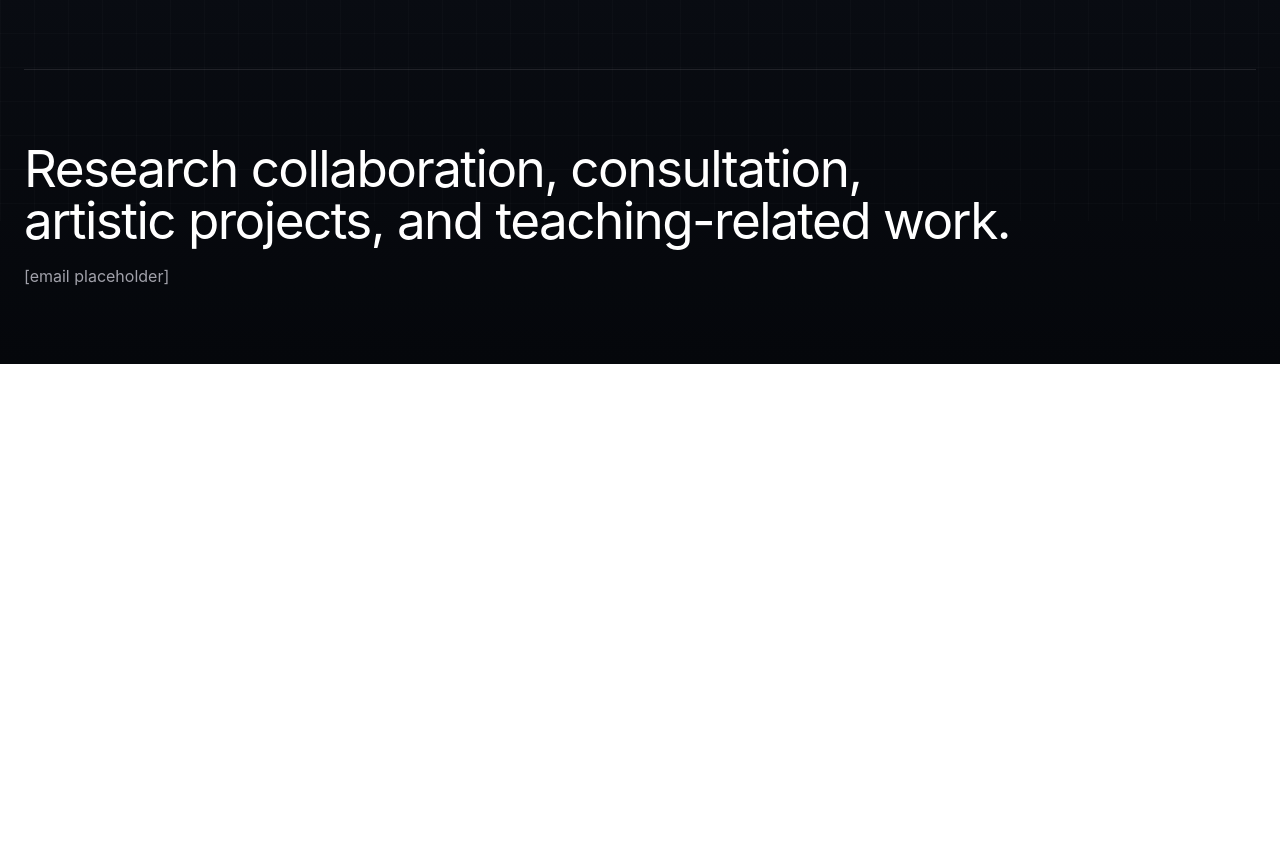
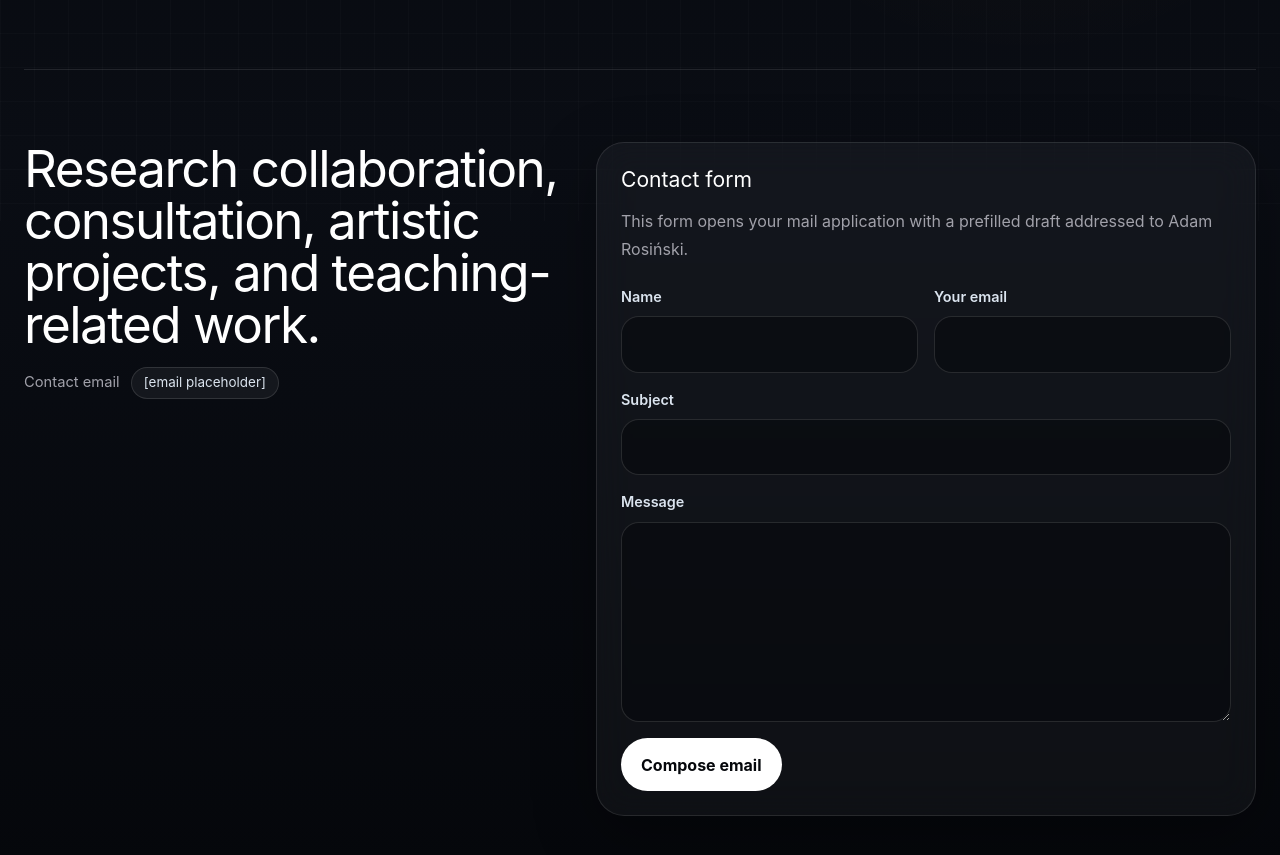
Before and after one commit to grzegorz-samson/adam-rosinski, an Astro site: page /contact in a window 1280 px wide. Shown: the part 579-1434 px from the top of the page. Before the commit the page ends 943 px from the top, so only its background shows below. Built offline with nearby package versions, Linux system fonts and the light colour scheme; Astro itself is replaced by a stand-in of ours.

Commit message:
Add contact form and UI screenshots

```diff
--- a/src/components/AlternativeContact.astro
+++ b/src/components/AlternativeContact.astro
@@ -1,14 +1,31 @@
 ---
+import ContactMailForm from "./ContactMailForm.astro";
+import { site } from "../data/site";
+
+interface Props {
+  showForm?: boolean;
+}
+
+const { showForm = false } = Astro.props as Props;
+const [localPart = "", host = ""] = site.email.split("@");
+const hostParts = host.split(".");
+const tld = hostParts.pop() ?? "";
+const domain = hostParts.join(".");
+const toCodes = (value: string) => Array.from(value).map((char) => char.charCodeAt(0)).join("-");
 ---
 
-<footer id="contact-alt" class="alt-footer">
-  <div class="alt-grid">
-    <div>
+<section id="contact-alt" class="alt-footer">
+  <div class="alt-grid" data-has-form={showForm ? "true" : "false"}>
+    <div class="alt-copy-block">
       <h2>Research collaboration, consultation, artistic projects, and teaching-related work.</h2>
-      <p class="alt-copy">[email placeholder]</p>
+      <div class="alt-email-line">
+        <span class="alt-email-label">Contact email</span>
+        <span class="alt-email-placeholder">[email placeholder]</span>
+      </div>
     </div>
+    {showForm && <ContactMailForm emailCodes={{ local: toCodes(localPart), domain: toCodes(domain), tld: toCodes(tld) }} />}
   </div>
-</footer>
+</section>
 
 <style>
   .alt-footer {
@@ -17,10 +34,14 @@
   }
 
   .alt-grid {
-    display: flex;
-    justify-content: space-between;
+    display: grid;
+    grid-template-columns: minmax(0, 1fr);
     gap: 2rem;
-    align-items: end;
+    align-items: start;
+  }
+
+  .alt-grid[data-has-form="true"] {
+    grid-template-columns: minmax(0, 0.9fr) minmax(320px, 1.1fr);
   }
 
   h2 {
@@ -37,7 +58,42 @@
     line-height: 1.85;
   }
 
-  .alt-copy {
-    max-width: 42rem;
+  .alt-copy-block {
+    display: grid;
+    gap: 1rem;
+    align-content: start;
+  }
+
+  .alt-email-line {
+    display: inline-flex;
+    align-items: center;
+    gap: 0.7rem;
+    flex-wrap: wrap;
+    color: #a1a1aa;
+  }
+
+  .alt-email-label {
+    font-size: 0.92rem;
+    line-height: 1.4;
+  }
+
+  .alt-email-placeholder {
+    display: inline-flex;
+    align-items: center;
+    min-height: 2rem;
+    padding: 0.32rem 0.75rem;
+    border: 1px solid rgba(255, 255, 255, 0.12);
+    border-radius: 999px;
+    background: rgba(255, 255, 255, 0.05);
+    color: #dbe4ef;
+    font-size: 0.84rem;
+    line-height: 1;
+  }
+
+  @media (max-width: 960px) {
+    .alt-grid,
+    .alt-grid[data-has-form="true"] {
+      grid-template-columns: 1fr;
+    }
   }
 </style>
--- /dev/null
+++ b/src/components/ContactMailForm.astro
@@ -0,0 +1,188 @@
+---
+interface Props {
+  emailCodes: {
+    local: string;
+    domain: string;
+    tld: string;
+  };
+}
+
+const { emailCodes } = Astro.props as Props;
+---
+
+<section class="contact-form-panel">
+  <div class="contact-form-panel__intro">
+    <h3>Contact form</h3>
+    <p>
+      This form opens your mail application with a prefilled draft addressed to Adam Rosiński.
+    </p>
+  </div>
+
+  <form class="contact-form" data-contact-form data-local-codes={emailCodes.local} data-domain-codes={emailCodes.domain} data-tld-codes={emailCodes.tld}>
+    <div class="contact-form__grid">
+      <label>
+        <span>Name</span>
+        <input type="text" name="name" maxlength="120" required />
+      </label>
+
+      <label>
+        <span>Your email</span>
+        <input type="email" name="replyTo" maxlength="180" required />
+      </label>
+    </div>
+
+    <label>
+      <span>Subject</span>
+      <input type="text" name="subject" maxlength="180" required />
+    </label>
+
+    <label>
+      <span>Message</span>
+      <textarea name="message" rows="7" maxlength="4000" required></textarea>
+    </label>
+
+    <div class="contact-form__actions">
+      <button type="submit" class="contact-form__submit">Compose email</button>
+    </div>
+  </form>
+</section>
+
+<script type="module">
+  const decodeCodes = (encoded) =>
+    encoded
+      .split("-")
+      .map((value) => Number.parseInt(value, 10))
+      .filter((value) => Number.isFinite(value))
+      .map((value) => String.fromCharCode(value))
+      .join("");
+
+  const forms = document.querySelectorAll("[data-contact-form]");
+
+  for (const form of forms) {
+    if (!(form instanceof HTMLFormElement) || form.dataset.bound === "true") continue;
+    form.dataset.bound = "true";
+
+    form.addEventListener("submit", (event) => {
+      event.preventDefault();
+
+      if (!form.reportValidity()) return;
+
+      const local = decodeCodes(form.dataset.localCodes ?? "");
+      const domain = decodeCodes(form.dataset.domainCodes ?? "");
+      const tld = decodeCodes(form.dataset.tldCodes ?? "");
+      const to = `${local}@${domain}.${tld}`;
+
+      const formData = new FormData(form);
+      const name = String(formData.get("name") ?? "").trim();
+      const replyTo = String(formData.get("replyTo") ?? "").trim();
+      const subject = String(formData.get("subject") ?? "").trim();
+      const message = String(formData.get("message") ?? "").trim();
+
+      const body = [
+        `Name: ${name}`,
+        `Email: ${replyTo}`,
+        "",
+        message,
+      ].join("\n");
+
+      const mailtoUrl = `mailto:${encodeURIComponent(to)}?subject=${encodeURIComponent(subject)}&body=${encodeURIComponent(body)}`;
+      window.location.href = mailtoUrl;
+    });
+  }
+</script>
+
+<style>
+  .contact-form-panel {
+    border: 1px solid rgba(255, 255, 255, 0.1);
+    border-radius: 28px;
+    background: rgba(255, 255, 255, 0.04);
+    padding: 1.5rem;
+    backdrop-filter: blur(18px);
+    box-shadow: 0 18px 60px rgba(0, 0, 0, 0.34);
+  }
+
+  .contact-form-panel__intro h3 {
+    color: #fff;
+    font-size: 1.32rem;
+    line-height: 1.25;
+  }
+
+  .contact-form-panel__intro p {
+    margin-top: 0.9rem;
+    color: #a1a1aa;
+    line-height: 1.75;
+  }
+
+  .contact-form {
+    display: grid;
+    gap: 1rem;
+    margin-top: 1.4rem;
+  }
+
+  .contact-form__grid {
+    display: grid;
+    grid-template-columns: repeat(2, minmax(0, 1fr));
+    gap: 1rem;
+  }
+
+  .contact-form label {
+    display: grid;
+    gap: 0.55rem;
+  }
+
+  .contact-form label span {
+    color: #dbe4ef;
+    font-size: 0.9rem;
+    font-weight: 600;
+  }
+
+  .contact-form input,
+  .contact-form textarea {
+    width: 100%;
+    border: 1px solid rgba(255, 255, 255, 0.12);
+    border-radius: 18px;
+    background: rgba(5, 7, 11, 0.5);
+    padding: 0.95rem 1rem;
+    color: #fff;
+    outline: none;
+    transition: border-color 180ms ease, background 180ms ease, box-shadow 180ms ease;
+  }
+
+  .contact-form input:focus-visible,
+  .contact-form textarea:focus-visible {
+    border-color: rgba(86, 216, 255, 0.52);
+    box-shadow: 0 0 0 3px rgba(86, 216, 255, 0.12);
+  }
+
+  .contact-form textarea {
+    resize: vertical;
+    min-height: 11rem;
+  }
+
+  .contact-form__actions {
+    display: flex;
+    justify-content: flex-start;
+  }
+
+  .contact-form__submit {
+    appearance: none;
+    border: 0;
+    border-radius: 999px;
+    background: #fff;
+    color: #05070b;
+    padding: 0.9rem 1.25rem;
+    font-weight: 700;
+    cursor: pointer;
+    transition: transform 180ms ease, opacity 180ms ease;
+  }
+
+  .contact-form__submit:hover {
+    transform: translateY(-1px);
+  }
+
+  @media (max-width: 720px) {
+    .contact-form__grid {
+      grid-template-columns: 1fr;
+    }
+  }
+</style>
--- /dev/null
+++ b/src/components/ObfuscatedEmailImage.astro
@@ -0,0 +1,141 @@
+---
+interface Props {
+  lang?: "en" | "pl";
+  localPart: string;
+  domain: string;
+  tld: string;
+  buttonLabel?: string;
+  imageAlt?: string;
+}
+
+const {
+  lang = "en",
+  localPart,
+  domain,
+  tld,
+  buttonLabel = lang === "pl" ? "Pokaż e-mail" : "Show email",
+  imageAlt = lang === "pl" ? "Adres e-mail kontaktowy" : "Contact email address",
+} = Astro.props as Props;
+
+const toCodes = (value: string) => Array.from(value).map((char) => char.charCodeAt(0)).join("-");
+---
+
+<span
+  class="obf-email"
+  data-obf-email
+  data-local-codes={toCodes(localPart)}
+  data-domain-codes={toCodes(domain)}
+  data-tld-codes={toCodes(tld)}
+>
+  <button type="button" class="obf-email__button" data-obf-trigger>{buttonLabel}</button>
+  <span class="obf-email__image-wrap" data-obf-wrap hidden>
+    <img data-obf-image alt={imageAlt} loading="lazy" decoding="async" />
+  </span>
+</span>
+
+<script type="module">
+  const decodeCodes = (encoded) =>
+    encoded
+      .split("-")
+      .map((value) => Number.parseInt(value, 10))
+      .filter((value) => Number.isFinite(value))
+      .map((value) => String.fromCharCode(value))
+      .join("");
+
+  const roots = document.querySelectorAll("[data-obf-email]");
+
+  for (const root of roots) {
+    if (root.getAttribute("data-obf-init") === "1") continue;
+    root.setAttribute("data-obf-init", "1");
+
+    const trigger = root.querySelector("[data-obf-trigger]");
+    const wrap = root.querySelector("[data-obf-wrap]");
+    const image = root.querySelector("[data-obf-image]");
+
+    if (!(trigger instanceof HTMLButtonElement) || !(wrap instanceof HTMLElement) || !(image instanceof HTMLImageElement)) {
+      continue;
+    }
+
+    trigger.addEventListener("click", () => {
+      const local = decodeCodes(root.getAttribute("data-local-codes") ?? "");
+      const domain = decodeCodes(root.getAttribute("data-domain-codes") ?? "");
+      const tld = decodeCodes(root.getAttribute("data-tld-codes") ?? "");
+      const email = `${local}@${domain}.${tld}`;
+
+      const canvas = document.createElement("canvas");
+      const context = canvas.getContext("2d");
+      if (!context) return;
+
+      const triggerHeight = Math.max(1, trigger.getBoundingClientRect().height);
+      const imageDisplayHeight = Math.round(triggerHeight * 1.35);
+      const pixelRatio = Math.max(1, window.devicePixelRatio || 1);
+      const fontSize = Math.round(imageDisplayHeight * 0.62 * pixelRatio);
+      const padX = Math.round(fontSize * 0.34);
+      const padY = Math.round(fontSize * 0.3);
+
+      context.font = `700 ${fontSize}px "Space Grotesk", "Manrope", "Segoe UI", sans-serif`;
+      const metrics = context.measureText(email);
+      const ascent = Math.ceil(metrics.actualBoundingBoxAscent || fontSize * 0.75);
+      const descent = Math.ceil(metrics.actualBoundingBoxDescent || fontSize * 0.25);
+      const textWidth = Math.ceil(metrics.width);
+      const textHeight = ascent + descent;
+
+      canvas.width = textWidth + padX * 2;
+      canvas.height = textHeight + padY * 2;
+
+      context.clearRect(0, 0, canvas.width, canvas.height);
+      context.font = `700 ${fontSize}px "Space Grotesk", "Manrope", "Segoe UI", sans-serif`;
+      context.fillStyle = "#dbe4ef";
+      context.fillText(email, padX, padY + ascent);
+
+      image.src = canvas.toDataURL("image/png");
+      image.style.height = `${imageDisplayHeight}px`;
+      image.style.width = "auto";
+      image.style.maxWidth = "none";
+      wrap.hidden = false;
+      trigger.hidden = true;
+    });
+  }
+</script>
+
+<style>
+  .obf-email {
+    display: inline-flex;
+    align-items: center;
+    gap: 0.65rem;
+    vertical-align: middle;
+  }
+
+  .obf-email__button {
+    appearance: none;
+    border: 1px solid rgba(255, 255, 255, 0.14);
+    border-radius: 999px;
+    background: rgba(255, 255, 255, 0.06);
+    color: #dbe4ef;
+    font: inherit;
+    font-size: 0.88rem;
+    line-height: 1;
+    padding: 0.55rem 0.9rem;
+    cursor: pointer;
+    transition: border-color 180ms ease, background 180ms ease, color 180ms ease;
+  }
+
+  .obf-email__button:hover {
+    border-color: rgba(86, 216, 255, 0.45);
+    background: rgba(255, 255, 255, 0.1);
+    color: #fff;
+  }
+
+  .obf-email__image-wrap {
+    display: inline-flex;
+    align-items: center;
+    line-height: 1;
+  }
+
+  .obf-email__image-wrap img {
+    display: block;
+    max-width: none;
+    width: auto;
+    height: auto;
+  }
+</style>
--- a/src/pages/contact.astro
+++ b/src/pages/contact.astro
@@ -13,5 +13,5 @@ import AlternativeProfiles from "../components/AlternativeProfiles.astro";
 >
   <AltPageHero title="Contact" />
   <AlternativeProfiles />
-  <AlternativeContact />
+  <AlternativeContact showForm={true} />
 </AltLabLayout>
```
Also changed, not shown: scripts/screenshots/20260520-164359/contact.png (added), scripts/screenshots/20260520-164359/work-areas.png (added), 4 other files.
